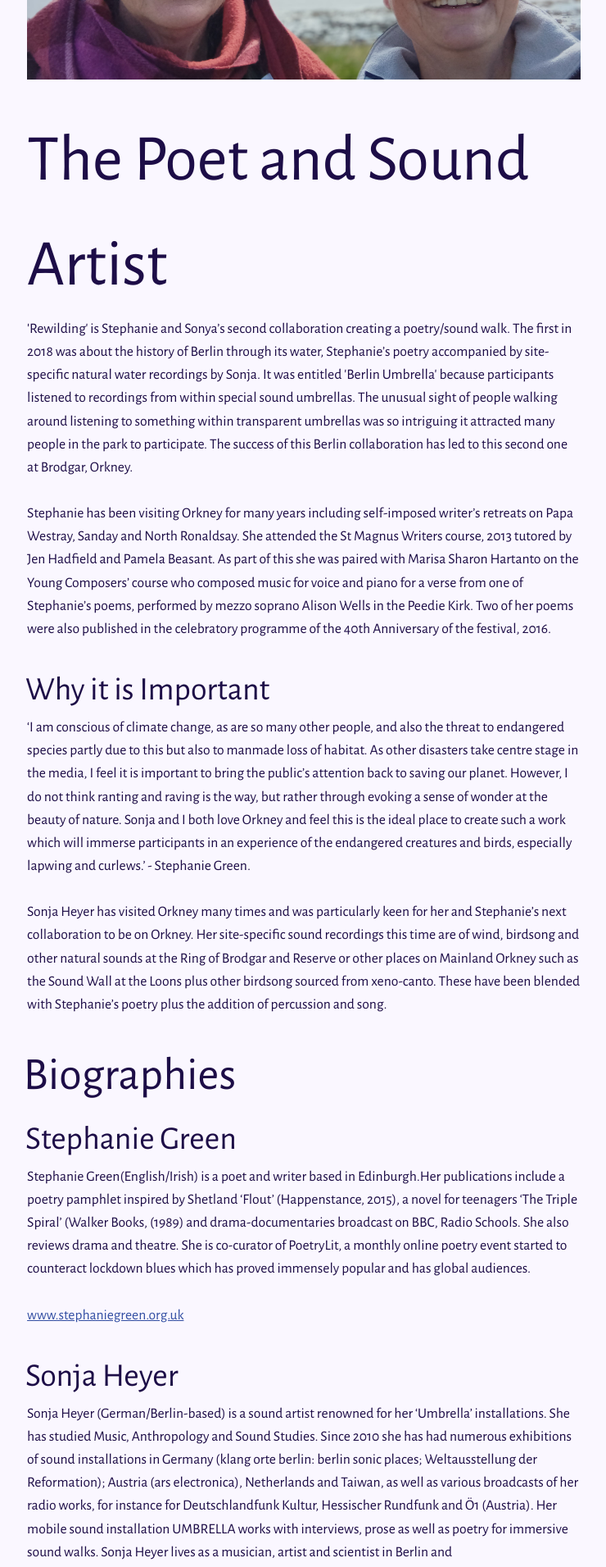
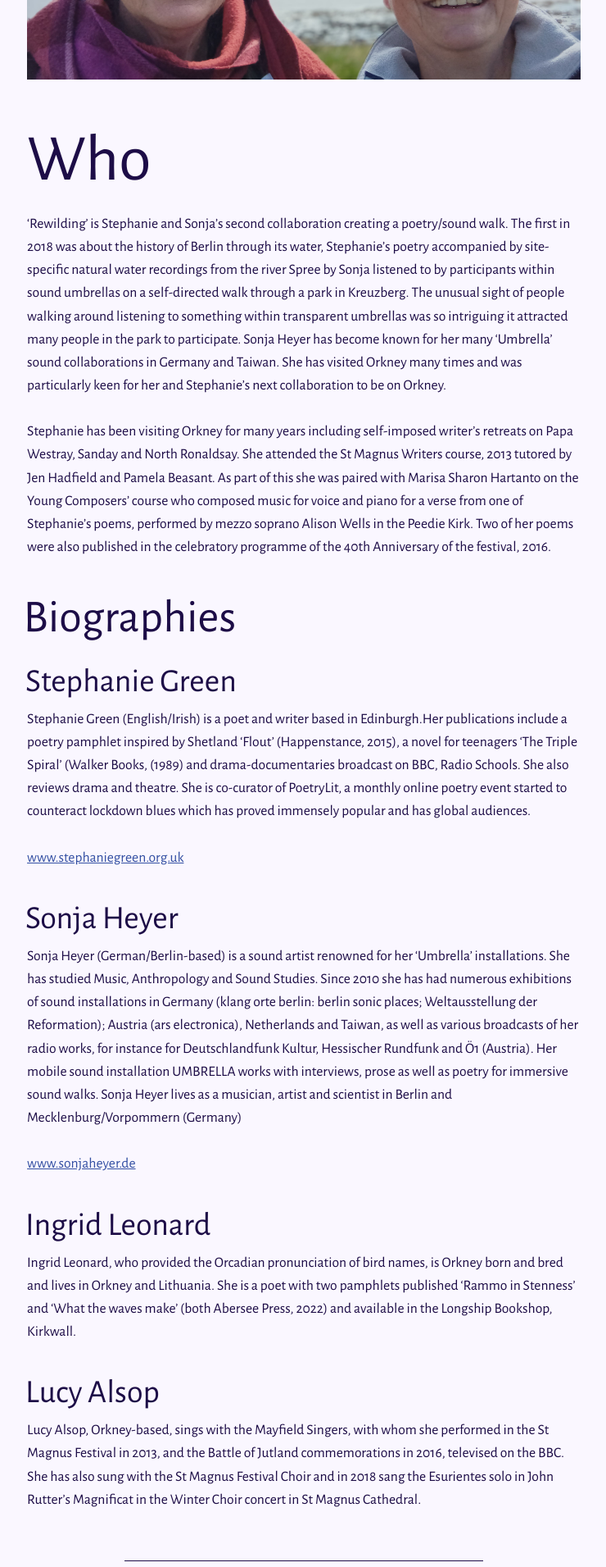
Before and after one commit to empowermint/brodgar, a Next.js app: page /who in a window 1280 px wide. Shown: the part 320-2231 px from the top of the page at 82% size, without its empty margins (269-1009 px from the left). Built offline with nearby package versions, Linux system fonts and the light colour scheme.

Commit message:
Client content changes

```diff
--- a/pages/who.mdx
+++ b/pages/who.mdx
@@ -13,23 +13,17 @@ export const meta = {
   alt="Stephanie Green (poet) and Sonja Heyer (sound artist) at the RSPB Reserve, Brodgar, Orkney, July 2022."
 />
 
-# The Poet and Sound Artist
+# Who
 
-'Rewilding' is Stephanie and Sonya’s second collaboration creating a poetry/sound walk. The first in 2018 was about the history of Berlin through its water, Stephanie’s poetry accompanied by site-specific natural water recordings by Sonja. It was entitled 'Berlin Umbrella' because participants listened to recordings from within special sound umbrellas. The unusual sight of people walking around listening to something within transparent umbrellas was so intriguing it attracted many people in the park to participate. The success of this Berlin collaboration has led to this second one at Brodgar, Orkney.
+‘Rewilding’ is Stephanie and Sonja’s second collaboration creating a poetry/sound walk. The first in 2018 was about the history of Berlin through its water, Stephanie’s poetry accompanied by site-specific natural water recordings from the river Spree by Sonja listened to by participants within sound umbrellas on a self-directed walk through a park in Kreuzberg.  The unusual sight of people walking around listening to something within transparent umbrellas was so intriguing it attracted many people in the park to participate. Sonja Heyer has become known for her many ‘Umbrella’ sound collaborations in Germany and Taiwan.  She has visited Orkney many times and was particularly keen for her and Stephanie’s next collaboration to be on Orkney.
 
-Stephanie has been visiting Orkney for many years including self-imposed writer’s retreats on Papa Westray, Sanday and North Ronaldsay. She attended the St Magnus Writers course, 2013 tutored by Jen Hadfield and Pamela Beasant. As part of this she was paired with Marisa Sharon Hartanto on the Young Composers’ course who composed music for voice and piano for a verse from one of Stephanie’s poems, performed by mezzo soprano Alison Wells in the Peedie Kirk. Two of her poems were also published in the celebratory programme of the 40th Anniversary of the festival, 2016.
-
-### Why it is Important
-
-‘I am conscious of climate change, as are so many other people, and also the threat to  endangered species partly due to this but also to manmade loss of habitat.  As other disasters take centre stage in the media, I feel it is important to bring the public’s attention back to saving our planet. However, I do not think ranting and raving is the way, but rather through evoking a sense of wonder at the beauty of nature. Sonja and I both love Orkney and feel this is the ideal place to create such a work which will immerse participants in an experience of the endangered creatures and birds, especially lapwing and curlews.’ - Stephanie Green.
-
-Sonja Heyer has visited Orkney many times and was particularly keen for her and Stephanie’s next collaboration to be on Orkney. Her site-specific sound recordings this time are of wind, birdsong and other natural sounds at the Ring of Brodgar and Reserve or other places on Mainland Orkney such as the Sound Wall at the Loons plus other birdsong sourced from xeno-canto. These have been blended with Stephanie’s poetry plus the addition of  percussion and song.
+Stephanie has been visiting Orkney for many years including self-imposed writer’s retreats on Papa Westray, Sanday and North Ronaldsay. She attended the St Magnus Writers course, 2013 tutored by Jen Hadfield and Pamela Beasant. As part of this she was paired with Marisa Sharon Hartanto on the Young Composers’ course who composed music for voice and piano for a verse from one of Stephanie’s  poems, performed by mezzo soprano Alison Wells in the Peedie Kirk. Two of her poems were also published in the celebratory programme of the 40th Anniversary of the festival, 2016.
 
 ## Biographies
 
 ### Stephanie Green
 
-Stephanie Green(English/Irish) is a poet and writer based in Edinburgh.Her publications include a poetry pamphlet inspired by Shetland  ‘Flout’ (Happenstance, 2015), a novel for teenagers ‘The Triple Spiral’ (Walker Books, (1989) and drama-documentaries  broadcast on BBC, Radio Schools. She also reviews drama and theatre.  She is co-curator of PoetryLit, a monthly online poetry event started to counteract lockdown blues which has proved immensely popular and has global audiences.
+Stephanie Green (English/Irish) is a poet and writer based in Edinburgh.Her publications include a poetry pamphlet inspired by Shetland  ‘Flout’ (Happenstance, 2015), a novel for teenagers ‘The Triple Spiral’ (Walker Books, (1989) and drama-documentaries  broadcast on BBC, Radio Schools. She also reviews drama and theatre.  She is co-curator of PoetryLit, a monthly online poetry event started to counteract lockdown blues which has proved immensely popular and has global audiences.
 
 [www.stephaniegreen.org.uk](http://www.stephaniegreen.org.uk)
 
@@ -45,7 +39,7 @@ Ingrid Leonard, who provided the Orcadian pronunciation of bird names, is Orkney
 
 ### Lucy Alsop
 
-﻿Lucy Alsop, Orkney-based,  sings with the Mayfield Singers, with whom she performed in the St Magnus Festival in 2013, and the Battle of Jutland commemorations in 2016, televised on the BBC. She has also sung with the St Magnus Festival Choir and in 2018 sang the *Esurientes* solo in John Rutter’s Magnificat in the Winter Choir concert in St Magnus Cathedral.
+Lucy Alsop, Orkney-based, sings with the Mayfield Singers, with whom she performed in the St Magnus Festival in 2013, and the Battle of Jutland commemorations in 2016, televised on the BBC. She has also sung with the St Magnus Festival Choir and in 2018 sang the *Esurientes* solo in John Rutter’s *Magnificat* in the Winter Choir concert in St Magnus Cathedral.
 
 </section>
 
```
Also changed, not shown: pages/about.mdx (+11 -10 lines).
